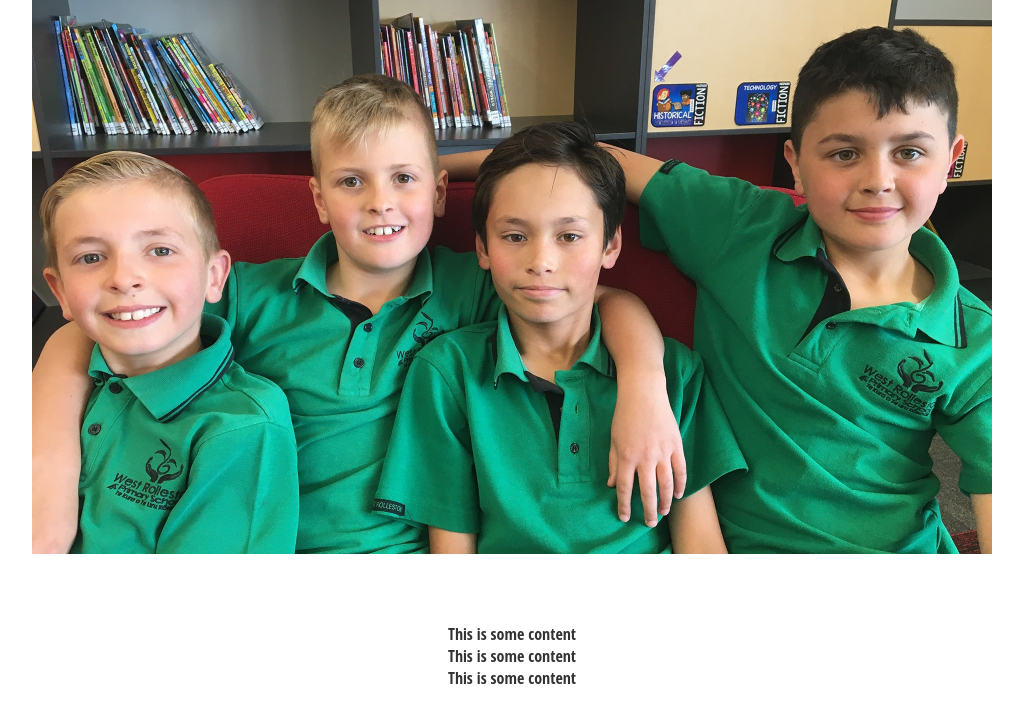
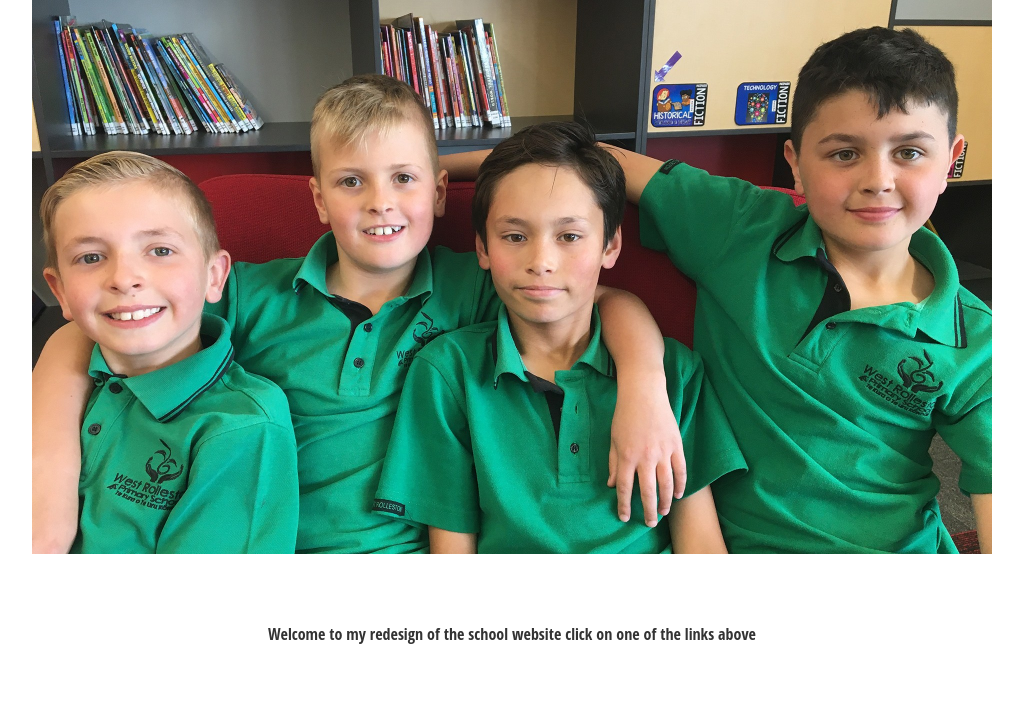
Before and after one commit to Husky-Devel/u, a PHP site: page / in a window 1280 px wide. Shown: the part 223-944 px from the top of the page, without its empty margins (136-1159 px from the left). After the commit the page ends 867 px from the top, so only its background shows below. Run offline with PHP 8.4, Linux system fonts and the light colour scheme.

Commit message:
Some text

```diff
--- a/index.php
+++ b/index.php
@@ -31,13 +31,13 @@
   </div>
 
 <div class="body">
-  This is some content
+ Welcome to my redesign of the school website click on one of the links above
 </div>
 <div class="body">
-  This is some content
+
 </div>
 <div class="body">
-  This is some content
+
 </div>
 </body>
 </html>
```
